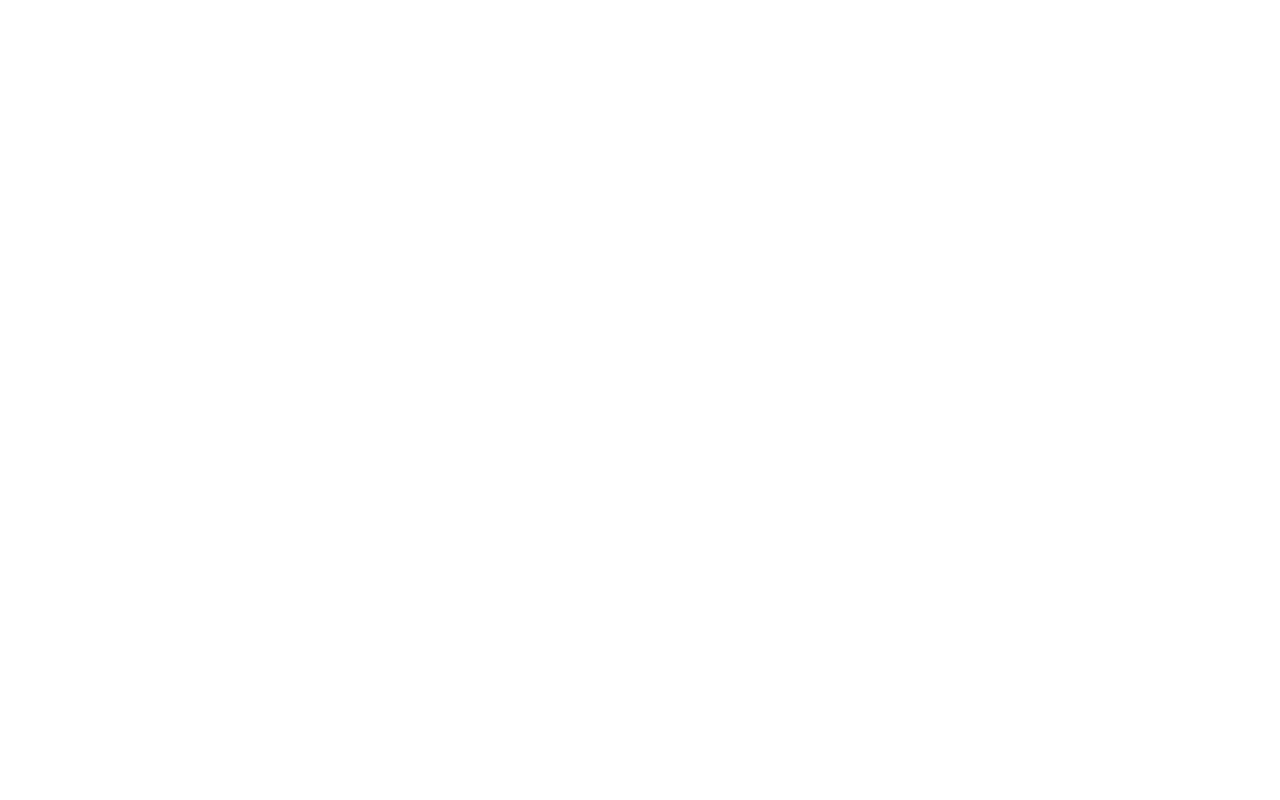
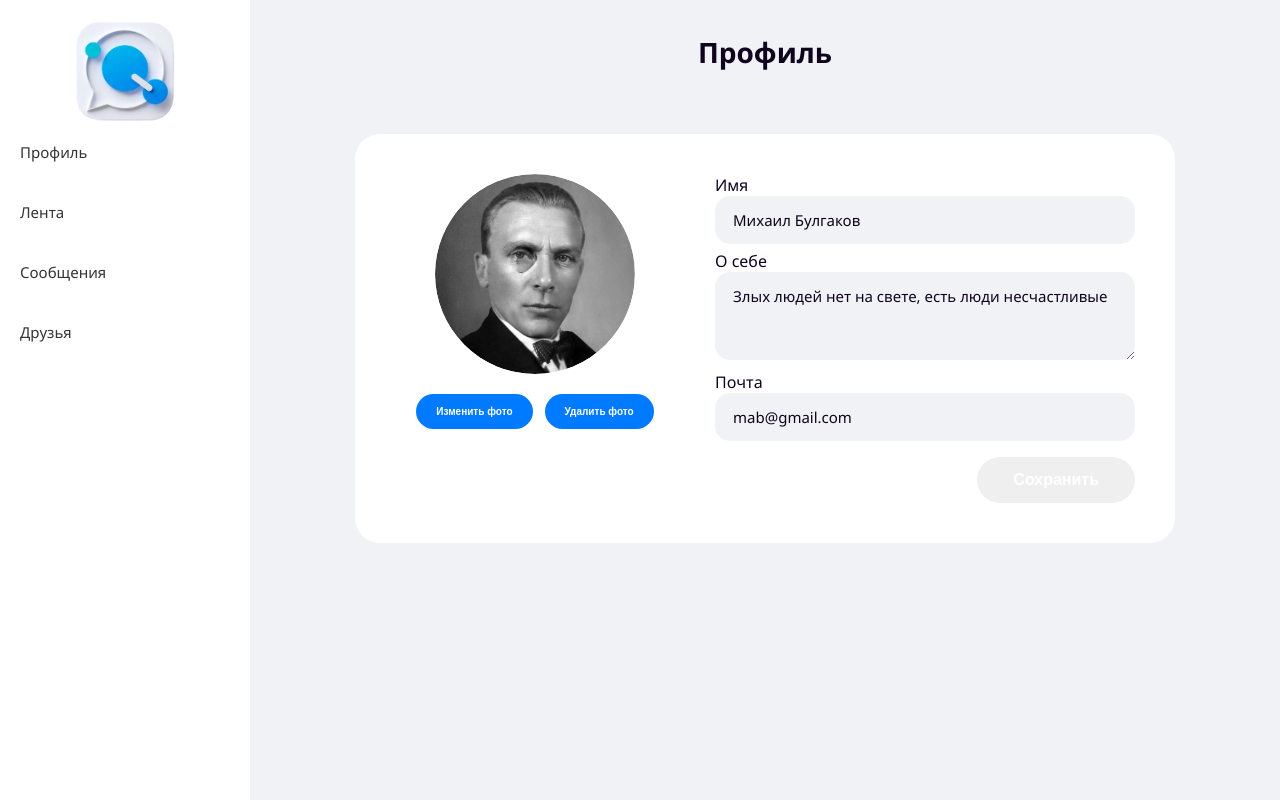
Before and after one commit to sinchrofazatron/web6405-davydova_va, a plain HTML site: page lab4/profile.html in a window 1280 px wide. Drawn offline with Linux system fonts and the light colour scheme.

Commit message:
Добавлена страница с профилем с версткой с помощью Grid

```diff
--- a/lab4/profile.html
+++ b/lab4/profile.html
@@ -0,0 +1,75 @@
+<!DOCTYPE html>
+<html lang="ru" dir="ltr">
+
+<head>
+    <link href="style.css" rel="stylesheet">
+    <meta charset="UTF-8">
+    <meta name="keywords" content="социальная сеть, профиль, О2">
+    <meta name="description" content="Профиль пользователя в социальной сети О2.">
+    <title>O2: Профиль</title>
+</head>
+
+<body>
+    <aside class="aside-panel">
+        <img src="images/logo-no-bg-preview.png" class="aside-panel-logo" alt="Логотип О2">
+        <nav class="aside-panel-nav">
+            <a href="profile.html" class="aside-panel-link">
+                <span>Профиль</span>
+            </a>
+            <a href="main_screen.html" class="aside-panel-link">
+                <span>Лента</span>
+            </a>
+            <a href="messages.html" class="aside-panel-link">
+                <span>Сообщения</span>
+            </a>
+            <a href="friends.html" class="aside-panel-link">
+                <span>Друзья</span>
+            </a>
+        </nav>
+    </aside>
+
+    <main class="main-content">
+
+        <header class="main-content-header">
+            <h1>Профиль</h1>
+        </header>
+
+        <section class="profile-card">
+            <div class="profile-card__avatar-col">
+                <div class="profile-card__avatar">
+                    <img src="images/avatar_mihail-bulgakov.jpg" alt="Мой аватар" class="profile-card__avatar-img">
+                </div>
+                <div class="profile-card__avatar-actions">
+                    <button type="button" class="profile-card__icon-btn" title="Изменить фото">Изменить фото</button>
+                    <button type="button" class="profile-card__icon-btn" title="Удалить фото">Удалить фото</button>
+                </div>
+            </div>
+
+            <div class="profile-card__form-col">
+                <form class="profile-form">
+                    <div class="profile-form__field">
+                        <label for="name">Имя</label>
+                        <input type="text" id="name" placeholder="Михаил Булгаков" value="Михаил Булгаков">
+                    </div>
+
+                    <div class="profile-form__field">
+                        <label for="bio">О себе</label>
+                        <textarea id="bio" name="bio" rows="3" placeholder="Расскажи о себе">Злых людей нет на свете, есть люди несчастливые</textarea>
+                    </div>
+
+                    <div class="profile-form__field">
+                        <label for="email">Почта</label>
+                        <input type="email" id="email" name="email" placeholder="example@gmail.com" value="mab@gmail.com">
+                    </div>
+
+                    <div class="profile-form__actions">
+                        <button type="submit" class="profile-form__save">Сохранить</button>
+                    </div>
+
+                </form>
+
+            </div>
+        </section>
+    </main>
+</body>
+</html>
--- a/lab4/style.css
+++ b/lab4/style.css
@@ -450,3 +450,141 @@ a {
 .chat__send:hover {
   background: #0056b3;
 }
+
+.profile-card {
+  display: grid;
+  grid-template-columns: 280px 1fr;
+  gap: 40px;
+  background: #ffffff;
+  border-radius: 25px;
+  padding: 40px;
+  max-width: 820px;
+  width: 100%;
+  box-sizing: border-box;
+  position: relative;
+}
+
+.profile-card__avatar-col {
+  display: grid;
+  grid-template-rows: auto auto;
+  justify-items: center;
+  align-content: start;
+  gap: 20px;
+}
+
+.profile-card__avatar {
+  width: 200px;
+  height: 200px;
+  border-radius: 50%;
+  display: grid;
+  place-items: center;
+  overflow: hidden;
+}
+
+.profile-card__avatar-img {
+  width: 100%;
+  height: 100%;
+  border-radius: 50%;
+  object-fit: cover;
+}
+
+.profile-card__avatar-actions {
+  display: grid;
+  grid-template-columns: auto auto;
+  gap: 12px;
+  justify-content: center;
+}
+
+.profile-card__icon-btn {
+  /* width: 40px;
+  height: 40px;
+  border-radius: 50%;
+  border: none;
+  background: #f0f2f5;
+  cursor: pointer;
+  font-size: 18px;
+  display: grid;
+  place-items: center;
+  transition: background 0.2s; */
+
+  padding: 12px 20px;
+  border: none;
+  border-radius: 25px;
+  background: #007bff;
+  color: #ffffff;
+  font-size: 10px;
+  font-weight: bold;
+  cursor: pointer;
+  transition: background-color 0.2s;
+}
+
+.profile-card__icon-btn:hover {
+  background: #0056b3;
+}
+
+.profile-card__form-col {
+  display: grid;
+  grid-template-rows: auto 1fr;
+  align-content: center;
+}
+
+.profile-form {
+  display: grid;
+  grid-template-rows: auto auto;
+  gap: 6px;
+}
+
+.profile-form__field input,
+.profile-form__field textarea {
+  width: 100%;
+  padding: 14px 18px;
+  border: none;
+  border-radius: 15px;
+  background: #f0f2f5;
+  font-size: 15px;
+  color:#0f031e;
+  box-sizing: border-box;
+  font-family: inherit;
+}
+
+.profile-form__field textarea {
+  resize: vertical;
+  min-height: 80px;
+}
+
+.profile-form__actions {
+  margin-top: 10px;
+  display: grid;
+  justify-items: end;
+}
+
+.profile-form__save {
+  padding: 14px 36px;
+  color: #ffffff;
+  border: none;
+  border-radius: 25px;
+  font-size: 16px;
+  font-weight: 600;
+  cursor: pointer;
+}
+
+@media (max-width: 900px) {
+  .profile-card {
+    grid-template-columns: 1fr;
+    gap: 30px;
+    padding: 30px 24px;
+  }
+
+  .profile-card__avatar {
+    width: 160px;
+    height: 160px;
+  }
+
+  .profile-form__actions {
+    justify-items: stretch;
+  }
+
+  .profile-form__save {
+    width: 100%;
+  }
+}
```
Also changed, not shown: lab4/images/avatar_mihail-bulgakov.jpg (added).
